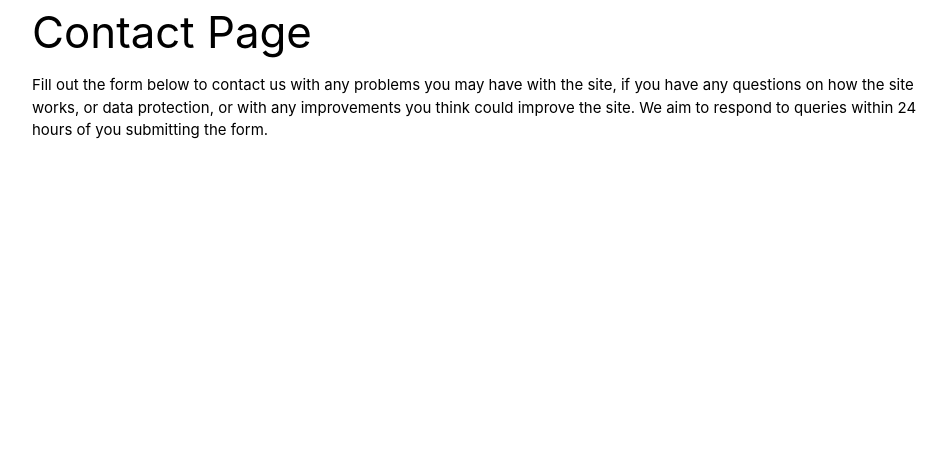
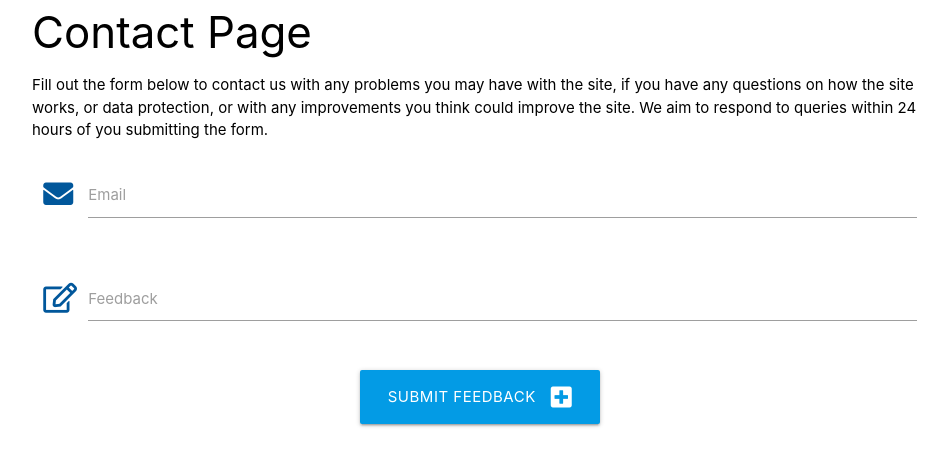
Before and after one commit to AJWest22/MS3-Submission, a Flask app: template templates/contact_page.html in a window 1280 px wide. Shown: the part 391-855 px from the top of the page, without its empty margins (160-1105 px from the left). Before the commit the page ends 530 px from the top, so only its background shows below. Run offline with Flask 2, Linux system fonts and the light colour scheme; the template is opened without the code that fills it, so the values that code supplies are empty; some libraries are stand-ins or nearby versions.

Commit message:
added contact us form

```diff
--- a/templates/contact_page.html
+++ b/templates/contact_page.html
@@ -12,4 +12,33 @@
         24 hours of you submitting the form.
     </p>
 <!--Header text and sub-heading text-->
+
+<!--Contact Us Form. Email field, feedback field, and submit button respectively-->
+<div class="row">
+    <form class="col s12" method="POST" action="{{ url_for('contact_page') }}">
+        <div class="row">
+            <div class="input-field col s12">
+                <i class="fas fa-envelope prefix light-blue-text text-darken-4"></i>
+                <input id="email" name="email" type="text" minlength="5"
+                    maxlength="45" pattern="[a-z0-9._%+-]+@[a-z0-9.-]+\.[a-z]{2,}$" class="validate" required>
+                <label for="email">Email</label>
+            </div>
+        </div>
+        <div class="row">
+            <div class="input-field col s12">
+                <i class="far fa-edit prefix light-blue-text text-darken-4"></i>
+                <textarea id="feedback" name="feedback" minlength="5"
+                    maxlength="1000" class="materialize-textarea" required></textarea>
+                <label for="feedback">Feedback</label>
+            </div>
+        </div>
+        <div class="row">
+            <div class="col s12 center-align">
+                <button type="submit" class="btn-large light-blue darken-1 text-shadow-1">
+                    Submit Feedback <i class="fas fa-plus-square right"></i>
+                </button>
+            </div>
+        </div>
+    </form>
+</div>
 {% endblock %}
```
